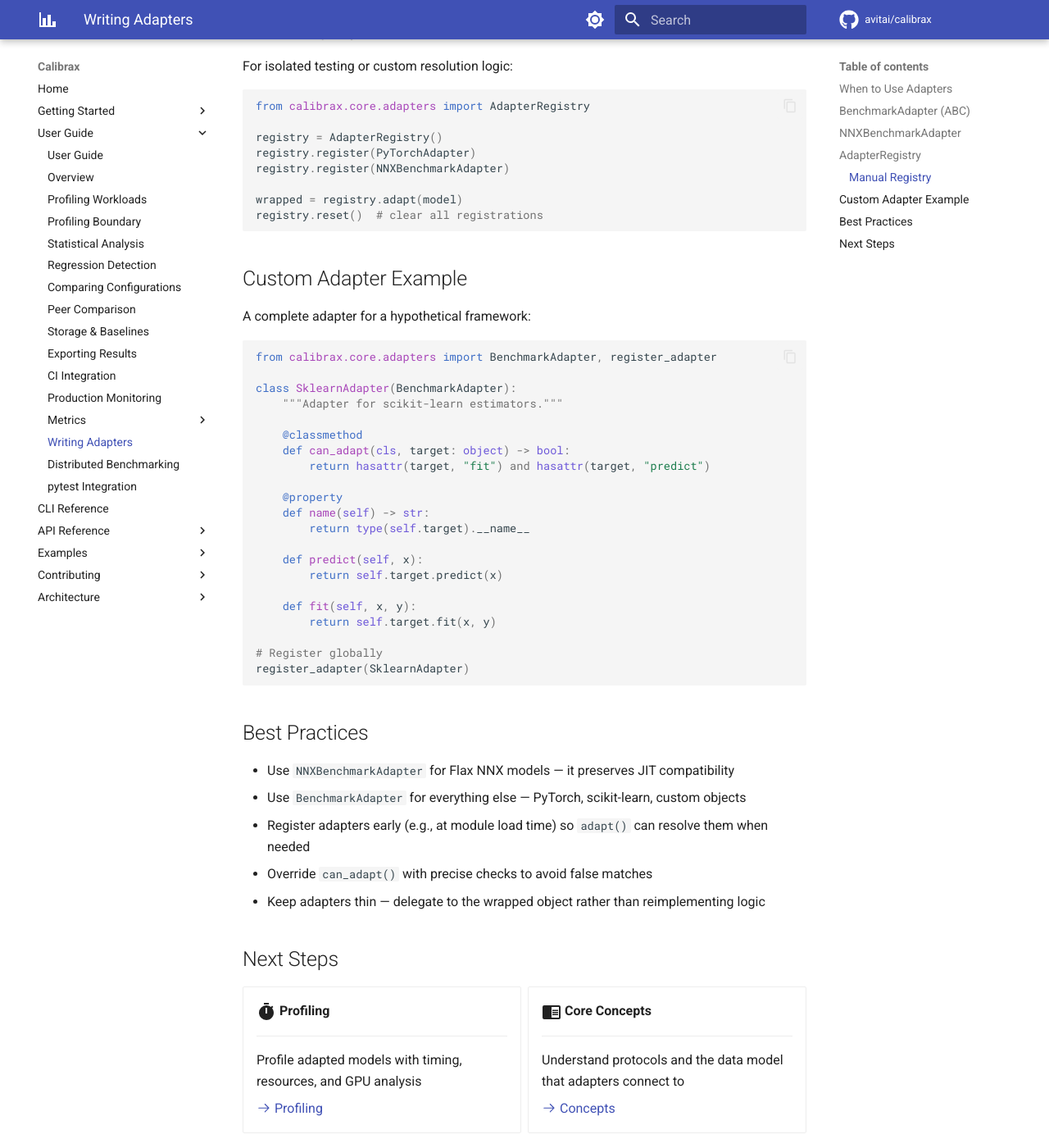
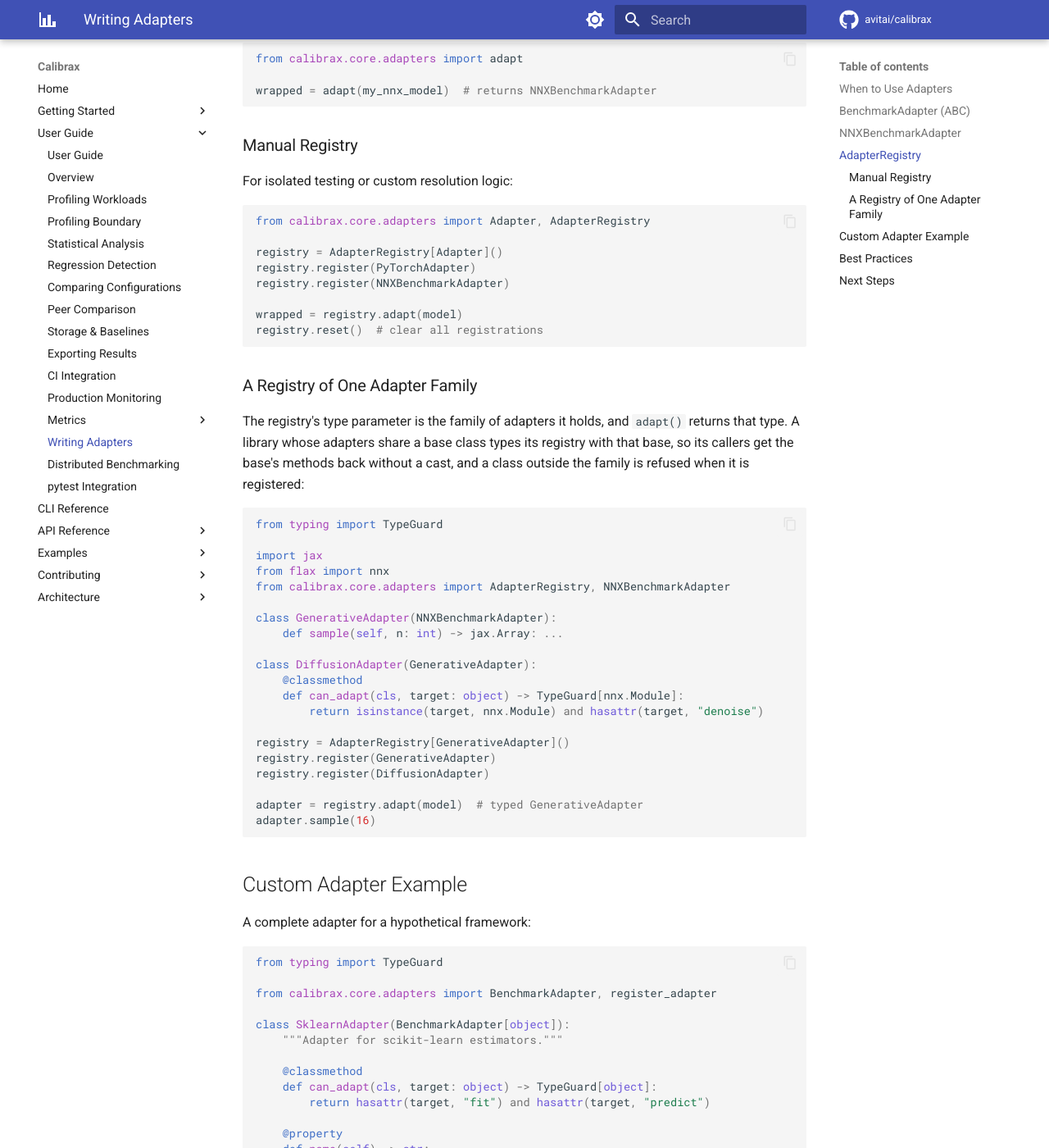
Before and after one commit to avitai/calibrax, an MkDocs documentation site: the page built from docs/user-guide/adapters.md, in a window 1280 px wide and 1400 px high, scrolled down 2320 px. Shown: the whole window at 82% size. Built offline with MkDocs 1.6.1 and Material for MkDocs 9.7.7, drawn with Linux system fonts in a browser that asks for light colours; comment, search, counter and statistics services are not loaded; some of the changed text lies outside the part shown.

Commit message:
fix(adapters): type the registry by the adapter family it holds (#42)
* fix(adapters): type the registry by the adapter family it holds

AdapterRegistry is generic in its adapter family, AdapterRegistry[AdapterT],
and adapt() returns AdapterT. It returned the Adapter union whatever it held,
so a library whose adapters share a base class could not return that base
from its own adapt function without a cast. AdapterClass takes the family as
a second parameter and register() refuses a class outside it. The default
registry is AdapterRegistry[Adapter], so adapt() and register_adapter() are
unchanged for callers.

can_adapt is a TypeGuard rather than a TypeIs: a registry acts only on
acceptance, and an adapter may accept part of a type, where a TypeIs refusal
would narrow the rest of the type away. TypeGuard is in the standard library,
so the typing_extensions dependency is dropped.

* fix(core): export AdapterClass and Adapter, which a consumer's registry is typed with

````diff
--- a/docs/user-guide/adapters.md
+++ b/docs/user-guide/adapters.md
@@ -17,11 +17,13 @@
 as PyTorch models or plain Python objects:
 
 ```python
+from typing import TypeGuard
+
 from calibrax.core.adapters import BenchmarkAdapter
 
-class PyTorchAdapter(BenchmarkAdapter):
+class PyTorchAdapter(BenchmarkAdapter[object]):
     @classmethod
-    def can_adapt(cls, target: object) -> bool:
+    def can_adapt(cls, target: object) -> TypeGuard[object]:
         # Return True if this adapter can wrap the given target
         return hasattr(target, "forward")
 
@@ -38,7 +40,10 @@
 Key points:
 
 - Subclass `BenchmarkAdapter` and override `can_adapt()` to declare which
-  objects your adapter supports
+  objects your adapter supports. It returns `TypeGuard[T]` for the `T` the constructor takes,
+  which is what lets a registry hand it an accepted target. `TypeGuard`, not `TypeIs`: an
+  adapter may accept only part of a type (say, modules with a `sample` method), and a registry
+  acts only on acceptance
 - Access the wrapped object via the `target` property
 - The `name` property defaults to `target.name`, then `target.model_name`,
   falling back to `"unknown"`
@@ -78,7 +83,8 @@
     result = nnx.jit(adapter.predict)(x)
     ```
 
-`NNXBenchmarkAdapter.can_adapt()` returns `True` for any `nnx.Module` instance.
+`NNXBenchmarkAdapter.can_adapt()` returns `True` for any `nnx.Module` instance, typed
+`TypeGuard[nnx.Module]`.
 
 ## AdapterRegistry
 
@@ -110,9 +116,9 @@
 For isolated testing or custom resolution logic:
 
 ```python
-from calibrax.core.adapters import AdapterRegistry
+from calibrax.core.adapters import Adapter, AdapterRegistry
 
-registry = AdapterRegistry()
+registry = AdapterRegistry[Adapter]()
 registry.register(PyTorchAdapter)
 registry.register(NNXBenchmarkAdapter)
 
@@ -120,18 +126,50 @@
 registry.reset()  # clear all registrations
 ```
 
+### A Registry of One Adapter Family
+
+The registry's type parameter is the family of adapters it holds, and `adapt()` returns that
+type. A library whose adapters share a base class types its registry with that base, so its
+callers get the base's methods back without a cast, and a class outside the family is refused
+when it is registered:
+
+```python
+from typing import TypeGuard
+
+import jax
+from flax import nnx
+from calibrax.core.adapters import AdapterRegistry, NNXBenchmarkAdapter
+
+class GenerativeAdapter(NNXBenchmarkAdapter):
+    def sample(self, n: int) -> jax.Array: ...
+
+class DiffusionAdapter(GenerativeAdapter):
+    @classmethod
+    def can_adapt(cls, target: object) -> TypeGuard[nnx.Module]:
+        return isinstance(target, nnx.Module) and hasattr(target, "denoise")
+
+registry = AdapterRegistry[GenerativeAdapter]()
+registry.register(GenerativeAdapter)
+registry.register(DiffusionAdapter)
+
+adapter = registry.adapt(model)  # typed GenerativeAdapter
+adapter.sample(16)
+```
+
 ## Custom Adapter Example
 
 A complete adapter for a hypothetical framework:
 
 ```python
+from typing import TypeGuard
+
 from calibrax.core.adapters import BenchmarkAdapter, register_adapter
 
-class SklearnAdapter(BenchmarkAdapter):
+class SklearnAdapter(BenchmarkAdapter[object]):
     """Adapter for scikit-learn estimators."""
 
     @classmethod
-    def can_adapt(cls, target: object) -> bool:
+    def can_adapt(cls, target: object) -> TypeGuard[object]:
         return hasattr(target, "fit") and hasattr(target, "predict")
 
     @property
--- a/pyproject.toml
+++ b/pyproject.toml
@@ -40,9 +40,7 @@
   "pydantic>=2.10",
   # Significance tests and the chi-squared interval use SciPy, which JAX itself requires.
   "scipy>=1.15",
-  "substrax>=0.1.15",
-  # TypeIs, for adapter predicates, arrived in typing_extensions 4.10.
-  "typing_extensions>=4.10"
+  "substrax>=0.1.15"
 ]
 description = "JAX benchmarking, profiling and evaluation metrics for Flax NNX: a metric registry across regression, classification, calibration, uncertainty, forecasting, generative, image, text, audio, graph and fairness domains, XLA FLOP counting, roofline analysis, GPU and energy monitoring, regression detection, publication exports, W&B and MLflow"
 dynamic = ["version"]
@@ -406,7 +404,6 @@
 
 [tool.ruff.lint.isort]
 combine-as-imports = true
-extra-standard-library = ["typing_extensions"]
 known-first-party = ["calibrax", "tests"]
 lines-after-imports = 2
 order-by-type = false
````
Also changed, not shown: CHANGELOG.md (+16 -0 lines), docs/architecture/design-decisions.md (+1 -1 lines), 4 other files.
